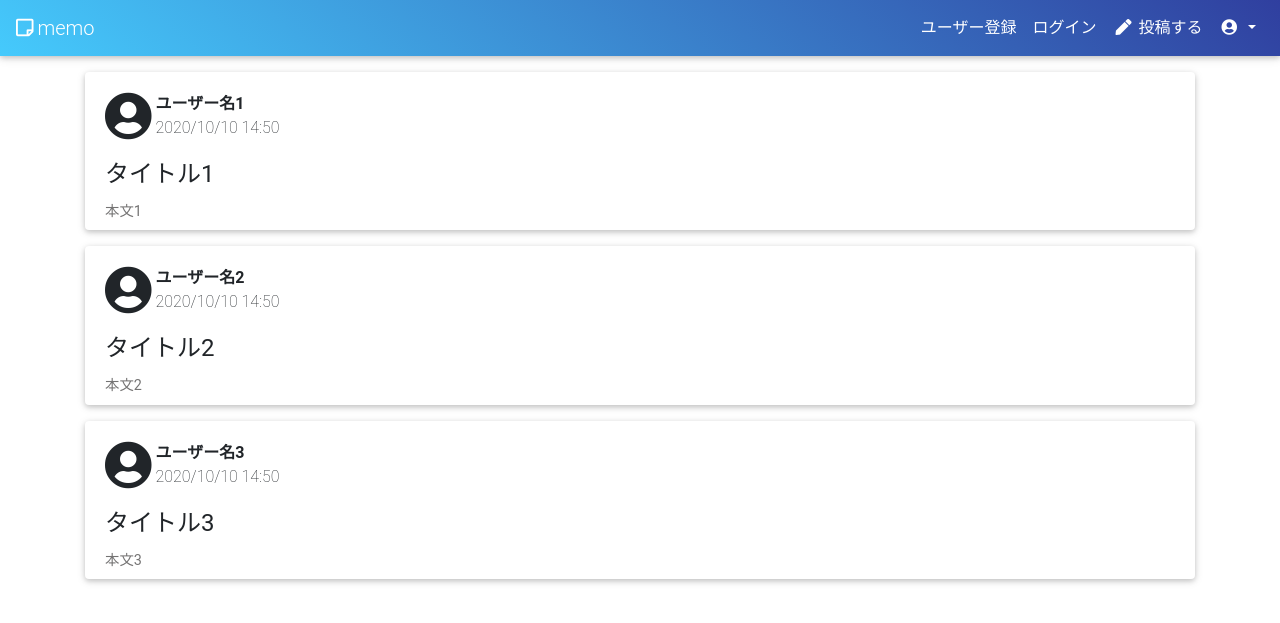
After one commit to kazunari0220/laravel-sns, a Laravel app: page / in a window 1280 px wide. The commit adds this page. Shown: the top 623 px of the page. Run offline with Laravel 8, Linux system fonts and the light colour scheme; some libraries are stand-ins or nearby versions.

Commit message:
ナビバー

```diff
--- /dev/null
+++ b/laravel/resources/views/articles/index.blade.php
@@ -0,0 +1,32 @@
+@extends('app')
+
+@section('title', '記事一覧')
+
+@section('content')
+  @include('nav')
+  <div class="container">
+    @foreach($articles as $article) {{--この行を追加--}}
+      <div class="card mt-3">
+        <div class="card-body d-flex flex-row">
+          <i class="fas fa-user-circle fa-3x mr-1"></i>
+          <div>
+            <div class="font-weight-bold">
+              {{ $article->user->name }} {{--この行を変更--}}
+            </div>
+            <div class="font-weight-lighter">
+              {{ $article->created_at->format('Y/m/d H:i') }} {{--この行を変更--}}
+            </div>
+          </div>
+        </div>
+        <div class="card-body pt-0 pb-2">
+          <h3 class="h4 card-title">
+            {{ $article->title }} {{--この行を変更--}}
+          </h3>
+          <div class="card-text">
+            {!! nl2br(e( $article->body )) !!} {{--この行を変更--}}
+          </div>
+        </div>
+      </div>
+    @endforeach {{--この行を追加--}}
+  </div>
+@endsection
--- /dev/null
+++ b/laravel/resources/views/nav.blade.php
@@ -0,0 +1,42 @@
+<nav class="navbar navbar-expand navbar-dark blue-gradient">
+
+  <a class="navbar-brand" href="/"><i class="far fa-sticky-note mr-1"></i>memo</a>
+
+  <ul class="navbar-nav ml-auto">
+
+    <li class="nav-item">
+      <a class="nav-link" href="">ユーザー登録</a>
+    </li>
+
+    <li class="nav-item">
+      <a class="nav-link" href="">ログイン</a>
+    </li>
+
+    <li class="nav-item">
+      <a class="nav-link" href=""><i class="fas fa-pen mr-1"></i>投稿する</a>
+    </li>
+
+    <!-- Dropdown -->
+    <li class="nav-item dropdown">
+      <a class="nav-link dropdown-toggle" id="navbarDropdownMenuLink" data-toggle="dropdown"
+        aria-haspopup="true" aria-expanded="false">
+        <i class="fas fa-user-circle"></i>
+      </a>
+      <div class="dropdown-menu dropdown-menu-right dropdown-primary" aria-labelledby="navbarDropdownMenuLink">
+        <button class="dropdown-item" type="button"
+                onclick="location.href=''">
+          マイページ
+        </button>
+        <div class="dropdown-divider"></div>
+        <button form="logout-button" class="dropdown-item" type="submit">
+          ログアウト
+        </button>
+      </div>
+    </li>
+    <form id="logout-button" method="POST" action="">
+    </form>
+    <!-- Dropdown -->
+
+  </ul>
+
+</nav>
```
Also changed, not shown: laravel/resources/views/app.blade.php (line endings or trailing spaces), 1 other file.
